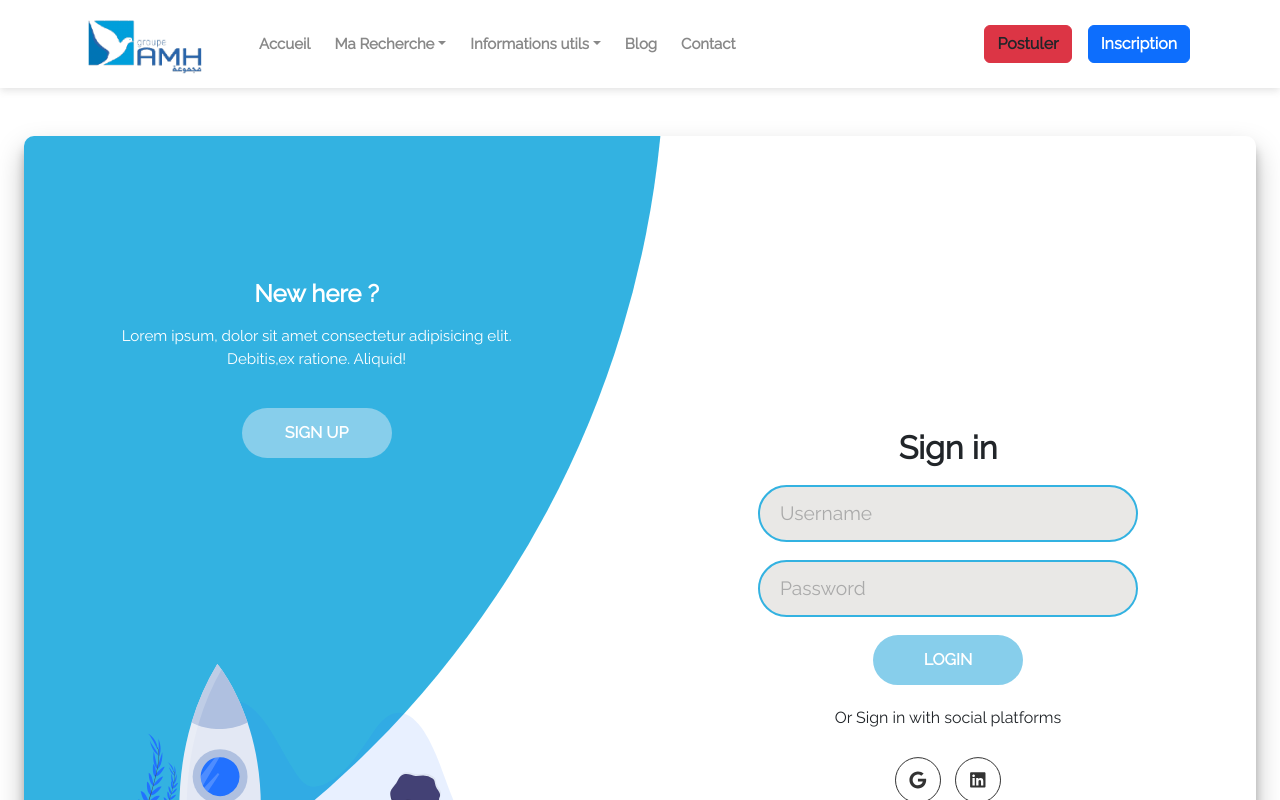
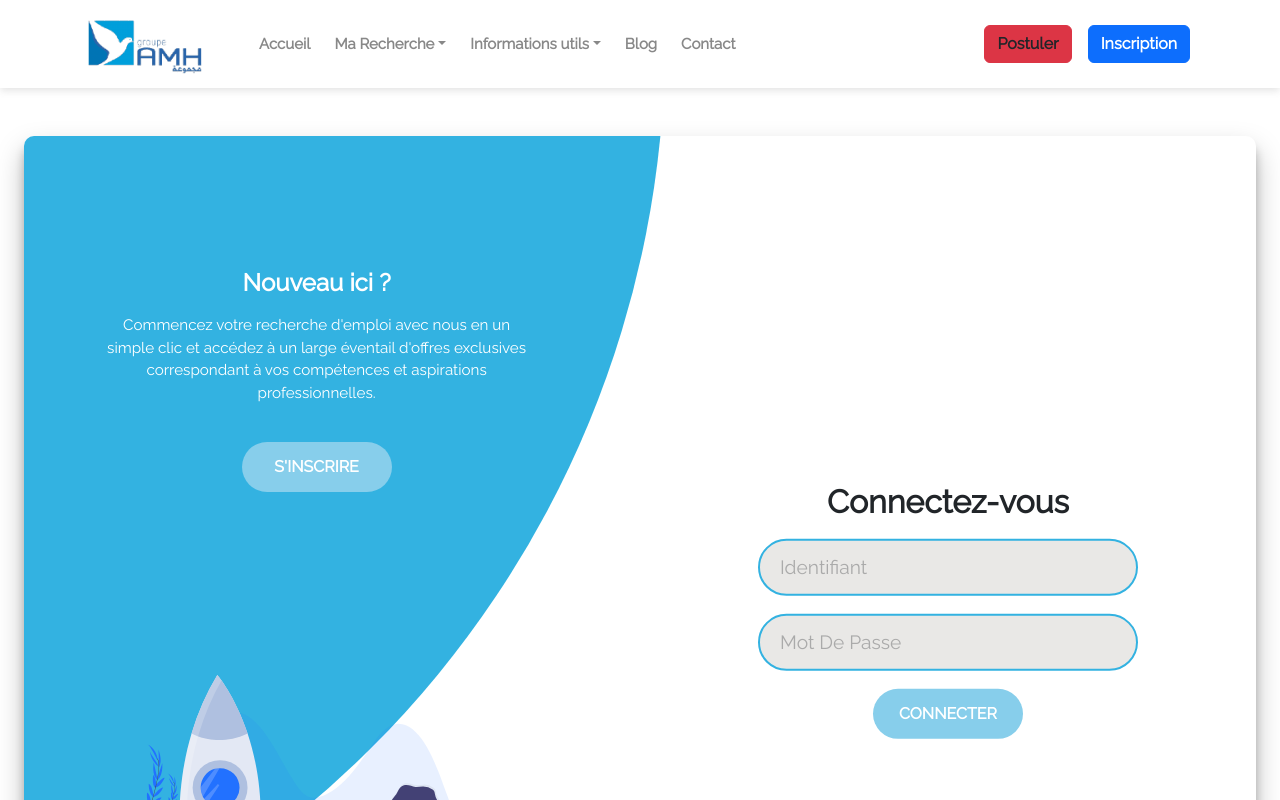
Before and after one commit to mohamedhn37/AmhJobPortal, a React (Create React App) app: page /Connexion in a window 1280 px wide. Shown: the top 800 px of the page. Built offline with nearby package versions, Linux system fonts and the light colour scheme.

Commit message:
modifyLogin

```diff
--- a/src/Components/Header/Header.jsx
+++ b/src/Components/Header/Header.jsx
@@ -40,7 +40,6 @@ const Header = () => {
                   </NavLink>
                   <ul className="dropdown-menu">
                     <li><NavLink className="nav-link" to="https://groupeamh.org/evenements/" target='_blank'>Actualité</NavLink></li>
-                    <li><NavLink className="nav-link" to="/Forum">Nos Forum</NavLink></li>
                     <li><NavLink className="nav-link" to="https://www.talents-handicap.com/images/pdf/guide_candidats_2023.pdf" target='_blank'>Quide De Condidature</NavLink></li>
                     <li><NavLink className="nav-link" to="/FAQ">Foire Aux Questions</NavLink></li>
                   </ul>
--- a/src/Pages/Connexion/Connexion.css
+++ b/src/Pages/Connexion/Connexion.css
@@ -62,7 +62,7 @@ form.sign-in-form{
     margin: 10px 0;
     height: 55px;
 }
-.connexion .input-field input{
+.connexion .input-field input,.input-field select{
     position: relative;
     width: 100%;
     font-size: 1.2em;
--- a/src/Pages/Connexion/Connexion.jsx
+++ b/src/Pages/Connexion/Connexion.jsx
@@ -1,6 +1,5 @@
 import React, { useState } from 'react';
 import './Connexion.css';
-import { FaGoogle, FaLinkedin } from 'react-icons/fa';
 import { NavLink } from 'react-router-dom';
 import SignUp from '../../img/signup1.svg'
 import Registre from '../../img/register.svg'
@@ -24,70 +23,57 @@ const Connexion = () => {
                             <div className="forms-connexion">
                                 <div className="signin-signup">
                                     <form action="#" className="sign-in-form">
-                                        <h2 className="fw-bold">Sign in</h2>
+                                        <h2 className="fw-bold">Connectez-vous</h2>
                                         <div className="input-field">
-                                            <input type="text" placeholder="Username" />
+                                            <input type="text" placeholder="Identifiant" />
                                         </div>
                                         <div className="input-field">
-                                            <input type="password" placeholder="Password" />
+                                            <input type="password" placeholder="Mot De Passe" />
                                         </div>
-                                        <input type="submit" value="Login" className="btn solid" />
-                                        <p className="social-text">Or Sign in with social platforms</p>
-                                        <div className="social-media">
-                                            <NavLink href="#" className="social-icon">
-                                                <FaGoogle />
-                                            </NavLink>
-                                            <NavLink href="#" className="social-icon">
-                                                <FaLinkedin />
-                                            </NavLink>
-                                        </div>
+                                        <input type="submit" value="Connecter" className="btn solid" />
                                     </form>
                                     <form action="#" className="sign-up-form">
-                                        <h2 className="fw-bold">Sign up</h2>
+                                        <h2 className="fw-bold">S'inscrire</h2>
                                         <div className="input-field">
-                                            <input type="text" placeholder="Username" />
+                                            <input type="text" placeholder="Identifiant" />
                                         </div>
                                         <div className="input-field">
                                             <input type="email" placeholder="Email" />
                                         </div>
                                         <div className="input-field">
-                                            <input type="password" placeholder="Password" />
+                                            <input type="password" placeholder="Mot De Passe" />
                                         </div>
-                                        <input type="submit" className="btn" value="Sign up" />
-                                        <p className="social-text">Or Sign up with social platforms</p>
-                                        <div className="social-media">
-                                            <NavLink href="#" className="social-icon">
-                                                <FaGoogle />
-                                            </NavLink>
-                                            <NavLink href="#" className="social-icon">
-                                                <FaLinkedin />
-                                            </NavLink>
+                                        <div className="input-field">
+                                            <select id="CompteType" name="Type" title="Vous êtes">
+                                                <option value="Choisir un Compte Type" selected>Vous êtes</option>
+                                                <option value="1">Utilisateur</option>
+                                                <option value="2">Société</option>
+                                            </select>
                                         </div>
+                                        <input type="submit" className="btn" value="Enregistrer" />
                                     </form>
                                 </div>
                             </div>
                             <div className="panels-container">
                                 <div className="panel left-panel">
                                     <div className="content">
-                                        <h3>New here ?</h3>
-                                        <p>Lorem ipsum, dolor sit amet consectetur adipisicing elit. Debitis,ex ratione. Aliquid!
-                                        </p>
+                                        <h3>Nouveau ici ?</h3>
+                                        <p>Commencez votre recherche d'emploi avec nous en un simple clic et accédez à un large éventail d'offres exclusives correspondant à vos compétences et aspirations professionnelles.</p>
                                         <button className="btn transparent" id="sign-up-btn" onClick={handleSignUpClick}>
-                                            Sign up
+                                            S'inscrire
                                         </button>
                                     </div>
-                                    <img src={SignUp} className="image" alt="" />
+                                    <img src={SignUp} className="image" alt="SignUp" />
                                 </div>
                                 <div className="panel right-panel">
                                     <div className="content">
-                                        <h3>One of us ?</h3>
-                                        <p>Lorem ipsum dolor sit amet consectetur adipisicing elit. Nostrum laboriosam ad deleniti.
-                                        </p>
+                                        <h3>Un de nous ?</h3>
+                                        <p> Accédez rapidement à votre compte et profitez de toutes les fonctionnalités personnalisées pour optimiser votre recherche d'emploi et faire progresser votre carrière.</p>
                                         <button className="btn transparent" id="sign-in-btn" onClick={handleSignInClick}>
-                                            Sign in
+                                            Connectez
                                         </button>
                                     </div>
-                                    <img src={Registre} className="image" alt="" />
+                                    <img src={Registre} className="image" alt="Registre" />
                                 </div>
                             </div>
                         </div>
```
